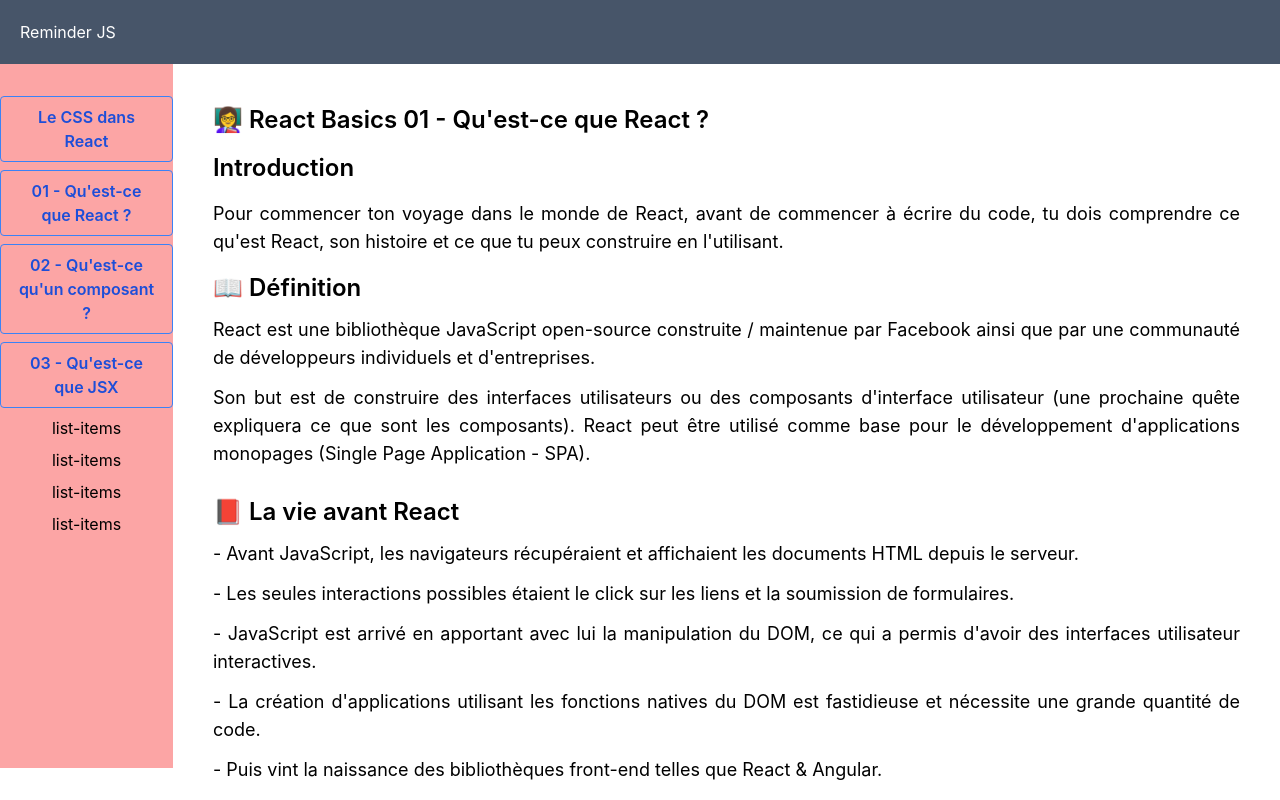
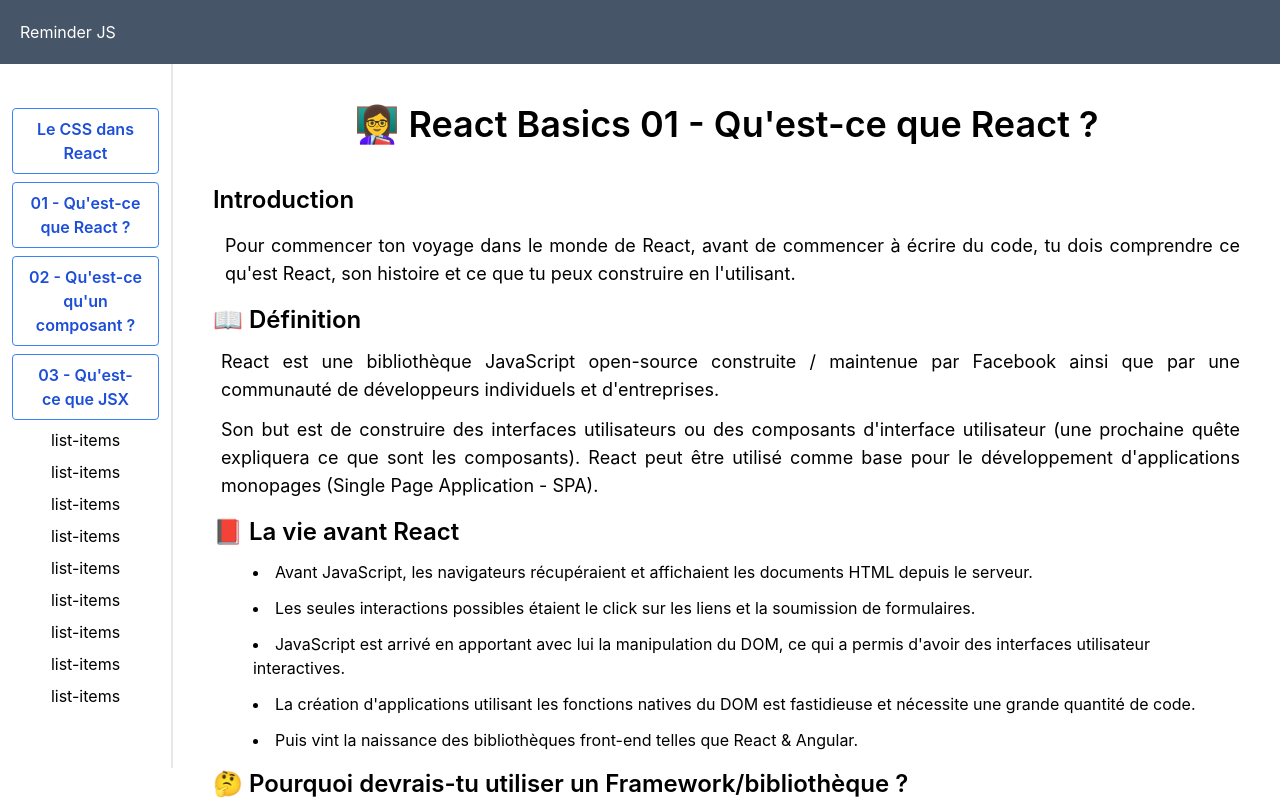
Before and after one commit to L0ot3r/Reminder-JS, a React (Create React App) app: page / in a window 1280 px wide. Both pictures are taken after a click on the button "01 - Qu'est-ce que React ?". Shown: the top 800 px of the page. Built offline with nearby package versions, Linux system fonts and the light colour scheme.

Commit message:
maj list

```diff
--- a/src/components/Feed.jsx
+++ b/src/components/Feed.jsx
@@ -8,39 +8,51 @@ const Feed = ({ session }) => {
 		<div className='w-full'>
 			<div className='h-auto w-full flex flex-col gap-3 justify-center items-center p-5'>
 				<div className='p-5 flex flex-col gap-4'>
-					<h3 className='font-semibold text-2xl'>{react[session].title}</h3>
+					<h3 className='font-semibold text-4xl text-center mb-6'>
+						{react[session].title}
+					</h3>
 					<h4 className='font-semibold text-2xl'>
 						{react[session].body.intro.title}
 					</h4>
-					<p className='text-justify text-lg'>
-						{react[session].body.intro.text}
-					</p>
+					{react[session].body.intro.text.map((txt) => (
+						<p key={nanoid()} className='text-justify text-lg pl-3'>
+							{txt}
+						</p>
+					))}
 					{react[session].body?.cours?.map((el, index) => (
 						<div className='w-full flex flex-col gap-3' key={nanoid()}>
-							<h4 className='font-semibold text-2xl'>{el.title}</h4>
-							{el?.body?.map((item, index) => (
-								<p key={nanoid()} className='text-justify text-lg'>
-									{item}
-								</p>
-							))}
+							<h4 className='font-semibold text-2xl'>{el?.title}</h4>
+							{el?.isList
+								? el?.body?.map((item) => (
+									<li className='py-0 pl-10 list-disc'>{item}</li>
+								))
+								: el?.body?.map((item) => (
+										<p key={nanoid()} className='text-justify text-lg pl-2'>
+											{item}
+										</p>
+								  ))}
 							{el?.img && (
-								<img src={el.img} alt={el.title} className='h-[500px] w-[500px] mx-auto' />
+								<img
+									src={el?.img}
+									alt={el?.title}
+									className='h-[500px] w-[500px] mx-auto'
+								/>
 							)}
+								{el?.sample?.map((code) => (
 							<div className='w-full'>
-								{el?.sample?.map((code) => (
 									<SyntaxCode key={nanoid()} language={code?.style}>
 										{code?.code}
 									</SyntaxCode>
+							</div>
 								))}
-							</div>
 							{el?.outro?.text?.map((item, index) => (
-								<p key={nanoid()} className='text-justify text-lg'>
+								<p key={nanoid()} className='text-justify text-lg pl-3'>
 									{item}
 								</p>
 							))}
 							{el?.outro?.sample && (
 								<div className='w-full'>
-									<SyntaxCode language={el?.outro?.sample.style}>
+									<SyntaxCode language={el?.outro?.sample?.style}>
 										{el?.outro?.sample?.code}
 									</SyntaxCode>
 								</div>
--- a/src/components/SideBar.jsx
+++ b/src/components/SideBar.jsx
@@ -6,7 +6,7 @@ const btn = `bg-transparent hover:bg-blue-500 text-blue-700 font-semibold hover:
 const SideBar = ({ session, setSession }) => {
 	return (
 		<div className='w-[200px]'>
-			<div className='bg-red-300 h-[88vh]'>
+			<div className='h-[88vh] border-r-2 p-3'>
 				<ul className='flex flex-col items-center gap-2 pt-8'>
 					<li>
 						<button className={btn} onClick={() => setSession(0)}>
@@ -32,6 +32,11 @@ const SideBar = ({ session, setSession }) => {
 					<li>list-items</li>
 					<li>list-items</li>
 					<li>list-items</li>
+					<li>list-items</li>
+					<li>list-items</li>
+					<li>list-items</li>
+					<li>list-items</li>
+					<li>list-items</li>
 				</ul>
 			</div>
 		</div>
--- a/src/constants/cours.js
+++ b/src/constants/cours.js
@@ -4,9 +4,10 @@ export const react = [
 		body: {
 			intro: {
 				title: 'Introduction',
-				text: `Le Style de notre application a un impact très important sur l'apparence des composants, l’interaction utilisateur et son ressenti. Il y a de multiples façons de styliser notre application React, et nous allons en examiner quelques-unes. Gardes en tête qu'il n'y a pas de bonne ou de mauvaise façon de styliser : utilise la façon qui s'adapte le mieux à ton projet ! Nous allons aborder quelques méthodes pour styliser une application React, chaque méthode sera suivie d'un exemple de mise en pratique.
-
-					C'est parti ! 🚀`,
+				text: [
+					`Le Style de notre application a un impact très important sur l'apparence des composants, l’interaction utilisateur et son ressenti. Il y a de multiples façons de styliser notre application React, et nous allons en examiner quelques-unes. Gardes en tête qu'il n'y a pas de bonne ou de mauvaise façon de styliser : utilise la façon qui s'adapte le mieux à ton projet ! Nous allons aborder quelques méthodes pour styliser une application React, chaque méthode sera suivie d'un exemple de mise en pratique.`,
+					`C'est parti ! 🚀`
+				],
 			},
 			cours: [
 				{
@@ -147,7 +148,9 @@ export default CssModule;`,
 		body: {
 			intro: {
 				title: 'Introduction',
-				text: `Pour commencer ton voyage dans le monde de React, avant de commencer à écrire du code, tu dois comprendre ce qu'est React, son histoire et ce que tu peux construire en l'utilisant.`,
+				text: [
+					`Pour commencer ton voyage dans le monde de React, avant de commencer à écrire du code, tu dois comprendre ce qu'est React, son histoire et ce que tu peux construire en l'utilisant.`
+				],
 			},
 			cours: [
 				{
@@ -161,22 +164,24 @@ export default CssModule;`,
 				},
 				{
 					title: '📕 La vie avant React',
+					isList: true,
 					body: [
-						`- Avant JavaScript, les navigateurs récupéraient et affichaient les documents HTML depuis le serveur.`,
-						`- Les seules interactions possibles étaient le click sur les liens et la soumission de formulaires.`,
-						`- JavaScript est arrivé en apportant avec lui la manipulation du DOM, ce qui a permis d'avoir des interfaces utilisateur interactives.`,
-						`- La création d'applications utilisant les fonctions natives du DOM est fastidieuse et nécessite une grande quantité de code.`,
-						`- Puis vint la naissance des bibliothèques front-end telles que React & Angular.`,
+						`Avant JavaScript, les navigateurs récupéraient et affichaient les documents HTML depuis le serveur.`,
+						`Les seules interactions possibles étaient le click sur les liens et la soumission de formulaires.`,
+						`JavaScript est arrivé en apportant avec lui la manipulation du DOM, ce qui a permis d'avoir des interfaces utilisateur interactives.`,
+						`La création d'applications utilisant les fonctions natives du DOM est fastidieuse et nécessite une grande quantité de code.`,
+						`Puis vint la naissance des bibliothèques front-end telles que React & Angular.`,
 					],
 				},
 				{
 					title: '🤔 Pourquoi devrais-tu utiliser un Framework/bibliothèque ?',
+					isList: true,
 					body: [
-						`- C'est très rapide. (grâce à son DOM virtuel)`,
-						`- C'est une des librairies front-end les plus populaires. Du coup, il y a beaucoup d'offres d'emploi disponibles.`,
-						`- Cela facilite l'écriture d'applications à grande échelle,`,
-						`- Afin de rendre notre code plus court et plus polyvalent,`,
-						`- Afin d'établir une façon cohérente de programmer dans une équipe de développement en utilisant une bibliothèque standardisée.`,
+						`C'est très rapide. (grâce à son DOM virtuel)`,
+						`C'est une des librairies front-end les plus populaires. Du coup, il y a beaucoup d'offres d'emploi disponibles.`,
+						`Cela facilite l'écriture d'applications à grande échelle,`,
+						`Afin de rendre notre code plus court et plus polyvalent,`,
+						`Afin d'établir une façon cohérente de programmer dans une équipe de développement en utilisant une bibliothèque standardisée.`,
 						`Depuis que Facebook l'a introduit en 2013, React est devenu une bibliothèque front-end très populaire.`,
 					],
 				},
@@ -184,17 +189,27 @@ export default CssModule;`,
 					title: '🔧 Que peux-tu construire avec React ?',
 					body: [
 						`Avec React, tu peux :`,
-						`- Créer ta propre plateforme de streaming comme Netflix`,
-						`- Créer un célèbre réseau social`,
+					],
+				},
+				{
+					isList: true,
+					body: [
+						`Créer ta propre plateforme de streaming comme Netflix`,
+						`Créer un célèbre réseau social`,
+					],
+				},
+				{
+					body: [
 						`Et bien d'autres choses encore...`,
 					],
 				},
 				{
 					title: '☝️ Résumé',
+					isList: true,
 					body: [
-						`- React est utilisé pour construire des interfaces utilisateur ou des composants d'interface utilisateur`,
-						`- Il a été créé pour permettre une programmation cohérente`,
-						`- Avant React, les sites Web étaient interactifs en utilisant la manipulation du DOM en JavaScript`,
+						`React est utilisé pour construire des interfaces utilisateur ou des composants d'interface utilisateur`,
+						`Il a été créé pour permettre une programmation cohérente`,
+						`Avant React, les sites Web étaient interactifs en utilisant la manipulation du DOM en JavaScript`,
 					],
 				},
 			],
@@ -205,35 +220,36 @@ export default CssModule;`,
 		body: {
 			intro: {
 				title: 'Introduction',
-				text: `Dans la quête précédente, tu as découvert ce qu'est React.
-
-				Avant de commencer à coder et à t'entraîner, nous avons un petit pas à faire.
-
-				Nous devons apprendre ce qu'est un composant React, la philosophie de React ainsi que la hiérarchie de notre application.
-
-				Débutons !`,
+				text: [
+				`Dans la quête précédente, tu as découvert ce qu'est React.`,
+				`Avant de commencer à coder et à t'entraîner, nous avons un petit pas à faire.`,
+				`Nous devons apprendre ce qu'est un composant React, la philosophie de React ainsi que la hiérarchie de notre application.`,
+				`Débutons ! 🚀`
+			],
 			},
 			cours: [
 				{
 					title: `Qu'est-ce qu'un composant ?`,
+					isList: true,
 					body: [
-						`- Il s'agit essentiellement de blocs qui composent une application.`,
-						`- Le terme "composant" est utilisé pour désigner un élément ou une section d'une page, comme le montre l'image ci-dessous.`,
-						`- Ils divisent et isolent les éléments au sein de l'interface utilisateur à des fins visuelles et comportementales.`,
-						`- Un composant peut être décomposé davantage et contenir d'autres composants pour constituer des pages comme dans l'image ci-dessous.`,
-						`- L'image contient de multiples composants qui constituent un composant page, par exemple une page d'accueil.`,
+						`Il s'agit essentiellement de blocs qui composent une application.`,
+						`Le terme "composant" est utilisé pour désigner un élément ou une section d'une page, comme le montre l'image ci-dessous.`,
+						`Ils divisent et isolent les éléments au sein de l'interface utilisateur à des fins visuelles et comportementales.`,
+						`Un composant peut être décomposé davantage et contenir d'autres composants pour constituer des pages comme dans l'image ci-dessous.`,
+						`L'image contient de multiples composants qui constituent un composant page, par exemple une page d'accueil.`,
 					],
 					img: 'https://codippa.com/wp-content/uploads/2019/02/react-component-2.png'
 				},
 				{
 					title: 'Hiérarchie des composants',
+					isList: true,
 					body: [
-						`- Dans React, il y a une hiérarchie lors de la construction d'une application.`,
-						`- Typiquement, dans la plupart des applications, nous avons un composant racine appelé App, c'est là que tous les autres composants finissent par atteindre l'arbre des composants.`,
-						`- Comme on peut le voir dans le composant App, il y a un composant enfant appelé contacts.`,
-						`- Contacts contient les composants enfants suivants AddContact, ContactList & SearchBar.`,
-						`- AddContact contient un composant enfant AddContactForm.`,
-						`- ContactList contient aussi un composant enfant ContactCard.`,
+						`Dans React, il y a une hiérarchie lors de la construction d'une application.`,
+						`Typiquement, dans la plupart des applications, nous avons un composant racine appelé App, c'est là que tous les autres composants finissent par atteindre l'arbre des composants.`,
+						`Comme on peut le voir dans le composant App, il y a un composant enfant appelé contacts.`,
+						`Contacts contient les composants enfants suivants AddContact, ContactList & SearchBar.`,
+						`AddContact contient un composant enfant AddContactForm.`,
+						`ContactList contient aussi un composant enfant ContactCard.`,
 					],
 					img: 'https://storage.googleapis.com/quest_editor_uploads/CywzyRPJDjWtsAQLfXHVQnK7mktTGNwc.png'
 				},
@@ -261,21 +277,23 @@ export default CssModule;`,
 				},
 				{
 					title: `Pourquoi utilisons-nous des composants ?`,
+					isList: true,
 					body: [
-						`- Afin d’écrire ton code une fois et de le réutiliser facilement`,
-						`- Par exemple, quand tu écris une Navbar en HTML, tu dois copier et coller ton HTML sur chaque page pour afficher la Navbar.`,
-						`- En utilisant React, tu peux écrire ce "HTML " une fois et l'importer dans toutes les zones de ton application où il est nécessaire. Nous te montrerons un exemple similaire dans les prochaines quêtes.`,
-						`- Tu peux isoler tout le comportement et la présentation de chaque composant sans avoir d'impact sur le reste de l'UI.`,
-						`- En écrivant le composant une fois, cela augmente la réutilisabilité et l'extensibilité.`,
+						`Afin d’écrire ton code une fois et de le réutiliser facilement`,
+						`Par exemple, quand tu écris une Navbar en HTML, tu dois copier et coller ton HTML sur chaque page pour afficher la Navbar.`,
+						`En utilisant React, tu peux écrire ce "HTML " une fois et l'importer dans toutes les zones de ton application où il est nécessaire. Nous te montrerons un exemple similaire dans les prochaines quêtes.`,
+						`Tu peux isoler tout le comportement et la présentation de chaque composant sans avoir d'impact sur le reste de l'UI.`,
+						`En écrivant le composant une fois, cela augmente la réutilisabilité et l'extensibilité.`,
 					],
 				},
 				{
 					title: `☝️ Récapitulatif`,
+					isList: true,
 					body: [
-						`- Un composant est un élément constitutif d'une application.`,
-						`- Le terme "composant" est utilisé pour désigner un élément ou une section d'une page`,
-						`- La hiérarchie des composants représente un arbre de composants qui, à leur tour, montrent les relations entre les parents et les enfants.`,
-						`- Nous utilisons les composants à des fins de réutilisation et d'évolutivité.`,
+						`Un composant est un élément constitutif d'une application.`,
+						`Le terme "composant" est utilisé pour désigner un élément ou une section d'une page`,
+						`La hiérarchie des composants représente un arbre de composants qui, à leur tour, montrent les relations entre les parents et les enfants.`,
+						`Nous utilisons les composants à des fins de réutilisation et d'évolutivité.`,
 					],
 				},
 			],
@@ -286,8 +304,10 @@ export default CssModule;`,
 		body: {
 			intro: {
 				title: 'Introduction',
-				text: `Dans cette quête, nous allons découvrir JSX, ainsi que quand et comment l'utiliser.
-				Commençons ! 🚀`,
+				text: [
+					`Dans cette quête, nous allons découvrir JSX, ainsi que quand et comment l'utiliser.`,
+					`Commençons ! 🚀`
+			],
 			},
 			cours: [
 				{
@@ -324,13 +344,18 @@ ReactDOM.render(
 				{
 					body: [
 						`Donc, dans cette exemple :`,
-						`- Il existe une variable appelée name, qui a la valeur de 'John Doe'`,
-						`- Il existe une variable appelée element qui contient un élément div.`,
-						`- Dans cette variable element, tu affiches la valeur de name en utilisant <p>{name}</p>`,
-						`- C'est l'utilisation d'accolades dans JSX te permet d'afficher des valeurs dans le code.`,
-						`- Il existe une méthode appelée ReactDOM.render() et cette méthode prend deux arguments :`,
-						`---Le premier est ce que tu veux afficher dans le navigateur. Dans ce cas, c'est la variable element.`,
-						`---Le second est l'endroit où il sera injecté document.getElementById('root')`,
+					],
+				},
+				{
+					isList: true,
+					body: [
+						`Il existe une variable appelée name, qui a la valeur de 'John Doe'`,
+						`Il existe une variable appelée element qui contient un élément div.`,
+						`Dans cette variable element, tu affiches la valeur de name en utilisant <p>{name}</p>`,
+						`C'est l'utilisation d'accolades dans JSX te permet d'afficher des valeurs dans le code.`,
+						`Il existe une méthode appelée ReactDOM.render() et cette méthode prend deux arguments :`,
+						`- 1 - Le premier est ce que tu veux afficher dans le navigateur. Dans ce cas, c'est la variable element.`,
+						`- 2 - Le second est l'endroit où il sera injecté document.getElementById('root')`,
 					],
 				},
 			],
```
